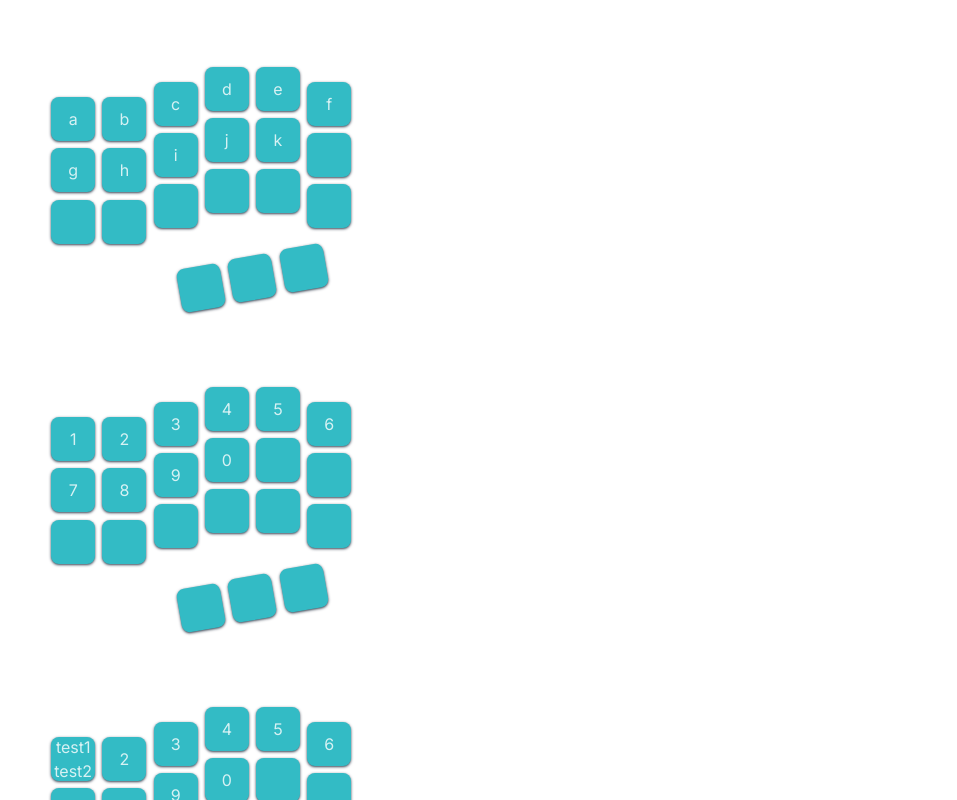
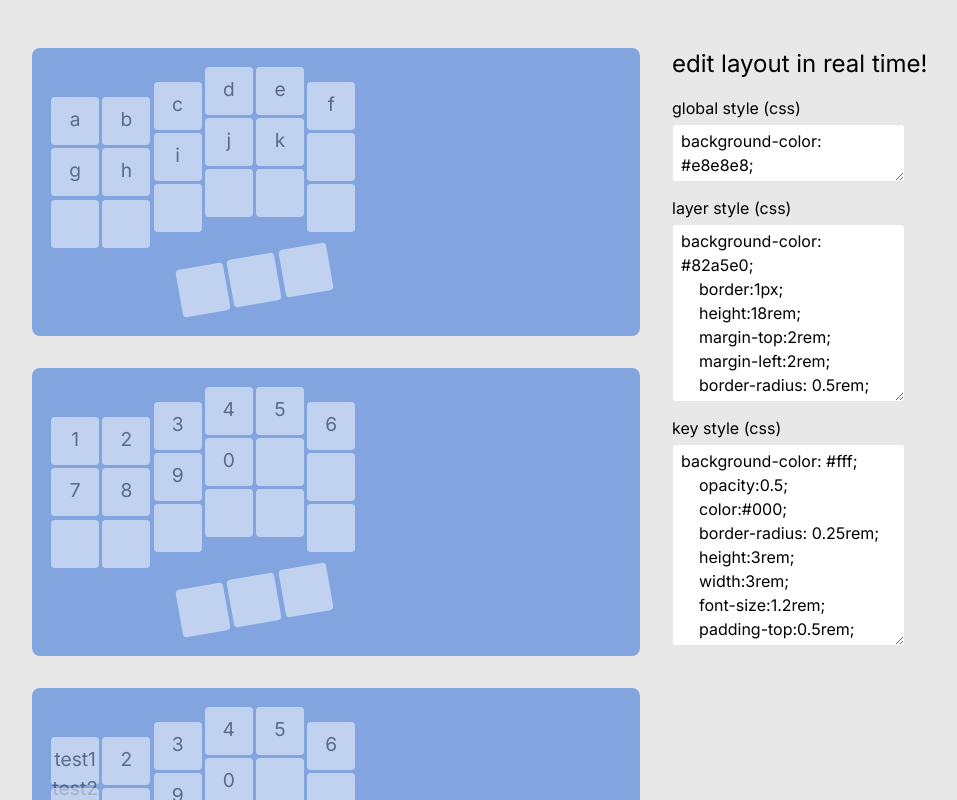
Before and after one commit to jaroslaw-weber/keyfab, a Next.js app: page / in a window 1280 px wide. Shown: the top 800 px of the page, without its empty margins (0-957 px from the left). Built offline with nearby package versions, Linux system fonts and the light colour scheme.

Commit message:
add css editing in real time

```diff
--- /dev/null
+++ b/app/components/KeyboardKey.tsx
@@ -0,0 +1,44 @@
+//next js component:
+
+import { useAtom } from "jotai";
+import { keyCssPropertiesAtom } from "../state";
+
+export default function KeyboardKey(props: {
+  position: Position;
+  style: KeyStyle;
+  label: string;
+  layer: Layer;
+  keyboard: Keyboard;
+}) {
+  const { position, style, label, layer, keyboard } = props;
+
+  const [keyCssProperties]=useAtom(keyCssPropertiesAtom)
+  const { spacingMultiplier } = keyboard;
+  const spacing = layer.order * 20;
+  /*
+  console.log('spacing', spacing);
+  console.log('position', position)
+  console.log('label', label)
+  */
+  const top = (position.y + 1) * spacingMultiplier + spacing + "rem";
+  // console.log('top',top)
+  const left = (position.x + 1) * spacingMultiplier + "rem";
+
+  const rotation = position.rotation ?? 0;
+  const rotate = `rotate(${rotation}deg)`;
+  console.log('keyCssProperties', keyCssProperties)
+  return (
+    <div
+      className=""
+      style={{
+        position: "absolute",
+        top,
+        left,
+        transform: rotate,
+        ...keyCssProperties,
+      }}
+    >
+      <p className={style.pTailwind}> {label}</p>
+    </div>
+  );
+}
--- /dev/null
+++ b/app/components/KeyboardLayer.tsx
@@ -0,0 +1,23 @@
+import { useAtom } from "jotai";
+import KeyboardKey from "./KeyboardKey";
+import { layerCssPropertiesAtom } from "../state";
+
+export default function KeyboardLayer(
+  layer: Layer,
+  keyboard: Keyboard,
+  style: KeyStyle
+): JSX.Element {
+  const [layerCssProperties] = useAtom(layerCssPropertiesAtom);
+  const result: JSX.Element[] = [];
+  for (let i = 0; i < keyboard.positions.length; i++) {
+    const label = layer.legends[i];
+    const position = keyboard.positions[i];
+    result.push(KeyboardKey({ position, style, label, layer, keyboard }));
+  }
+
+  return (
+    <div className="keyboard-layer" style={layerCssProperties}>
+      {result}
+    </div>
+  );
+}
--- /dev/null
+++ b/app/cssUtils.ts
@@ -0,0 +1,16 @@
+
+import { CSSProperties } from "react";
+
+export function parseCssString(cssString: string): CSSProperties {
+  const styleObj = {};
+  const declarations = cssString.split(";");
+
+  for (const declaration of declarations) {
+    const [property, value] = declaration.split(":");
+    if (property && value) {
+      styleObj[property.trim()] = value.trim();
+    }
+  }
+
+  return styleObj;
+}
--- a/app/page.tsx
+++ b/app/page.tsx
@@ -1,62 +1,24 @@
+"use client";
+
 import Image from "next/image";
 import { JsxElement } from "typescript";
 import { piantor } from "./layouts/piantor";
-import { CSSProperties } from "react";
+import React from "react";
+import {
+  globalCssAtom,
+  globalCssPropertiesAtom,
+  globalTailwindAtom,
+  keyCssAtom,
+  keyCssPropertiesAtom,
+  layerCssAtom,
+} from "./state";
+import { useAtom } from "jotai";
+import { parseCssString } from "./cssUtils";
+import KeyboardKey from "./components/KeyboardKey";
+import KeyboardLayer from "./components/KeyboardLayer";
 
-function renderKey(
-  position: Position,
-  style: KeyStyle,
-  label: string,
-  layer: Layer,
-  keyboard:Keyboard
-): JSX.Element {
-  const { spacingMultiplier } = keyboard;
-  const spacing = (layer.order) *20;
 
-  const css = parseCssString(style.css)
-  /*
-  console.log('spacing', spacing);
-  console.log('position', position)
-  console.log('label', label)
-  */
-  const top = ((position.y+1) * (spacingMultiplier) + spacing) + "rem"
- // console.log('top',top)
-  const left = (position.x+1) * spacingMultiplier + "rem"
-
-  const rotation = position.rotation??0
-  const rotate = `rotate(${rotation}deg)`
-  return (
-    <div
-      className={style.tailwind}
-      style={{
-        position: "absolute",
-        top,
-        left,
-        transform: rotate,
-        ...css
-      }}
-    >
-      <p className={style.pTailwind}> {label}</p>
-    </div>
-  );
-}
-
-function renderLayer(
-  layer: Layer,
-  keyboard: Keyboard,
-  style: KeyStyle
-): JSX.Element {
-  const result: JSX.Element[] = [];
-  for (let i = 0; i < keyboard.positions.length; i++) {
-    const label = layer.legends[i];
-    const position = keyboard.positions[i];
-    result.push(renderKey(position, style, label, layer, keyboard));
-  }
-
-  return <div className="">{result}</div>;
-}
 function renderKeyboard(keyboard: Keyboard): JSX.Element {
-
   const layers: Layer[] = [
     {
       name: "base",
@@ -67,7 +29,6 @@ function renderKeyboard(keyboard: Keyboard): JSX.Element {
       name: "symbols",
       legends: ["1", "2", "3", "4", "5", "6", "7", "8", "9", "0"],
       order: 1,
-
     },
     {
       name: "symbols",
@@ -76,46 +37,71 @@ function renderKeyboard(keyboard: Keyboard): JSX.Element {
     },
   ];
   const style: KeyStyle = {
-    tailwind: " flex items-center w-11 h-11 rounded-lg bold shadow shadow-gray-600",
+    tailwind:
+      " flex items-center w-11 h-11 rounded-lg bold shadow shadow-gray-600",
     pTailwind: "mx-auto opacity-80 text-center",
-    css: 'background-color: #33BBC5;color:#fff;font-size:0,9rem',
+    css: "background-color: #33BBC5;color:#fff;font-size:0,9rem",
   };
   const result: JSX.Element[] = [];
   console.log(keyboard.positions.length);
 
   for (const layer of layers) {
-    const rendered = renderLayer(layer, keyboard, style);
+    const rendered = KeyboardLayer(layer, keyboard, style);
     result.push(rendered);
   }
 
-  return <div className="" style={{
+  return (
+    <div className="flex flex-col h-full">
+      {result}
+    </div>
+  );
+}
+export default function Home() {
+  const renderdKeyboard = renderKeyboard(piantor);
+  const [globalCss, setGlobalCss] = useAtom(globalCssAtom);
+  const [layerCss, setLayerCss] = useAtom(layerCssAtom);
+  const [keyCss, setKeyCss] = useAtom(keyCssAtom);
 
+  const textareaClasses = `border rounded px-2 py-1 mt-1 mb-2`
+  const editLayerCssPanel = (
+    <div className="flex flex-col h-full spacing-10 p-8">
+      <div>
+        <p className="text-2xl mb-4">edit layout in real time!</p>
+        <p>global style (css)</p>
+        <textarea
+          className={textareaClasses}
+          onChange={(e) => setGlobalCss(e.target.value)}
+          value={globalCss}
+          rows={2}
+        />
+      </div>
+      <div>
+        <p>layer style (css)</p>
+        <textarea
+          className={textareaClasses}
+          onChange={(e) => setLayerCss(e.target.value)}
+          value={layerCss}
+          rows={7}
+        />
+      </div>
+      <div>
+        <p>key style (css)</p>
+        <textarea
+          className={textareaClasses}
+          onChange={(e) => setKeyCss(e.target.value)}
+          value={keyCss}
+        rows={8}
+        />
+      </div>
+    </div>
+  );
 
-  }}>{result}</div>;
+  const [globalCssProperties] = useAtom(globalCssPropertiesAtom);
+
+  return (
+    <main className={`min-h-screen flex flex-row`} style={globalCssProperties}>
+      <div className="flex-1">{renderdKeyboard}</div>
+      <div className="flex-1">{editLayerCssPanel}</div>
+    </main>
+  );
 }
-
-
-function parseCssString(cssString:string):CSSProperties {
-  const styleObj = {};
-  const declarations = cssString.split(';');
-
-  for (const declaration of declarations) {
-    const [property, value] = declaration.split(':');
-    if (property && value) {
-      styleObj[property.trim()] = value.trim();
-    }
-  }
-
-  return styleObj;
-}
-
-export default function Home() {
-  const pageStyle: PageStyle = {
-    css: `background-color: white;height:200vh`,
-  }
-  const css = parseCssString(pageStyle.css);
-  console.log('css', css);
-  const renderdKeyboard = renderKeyboard(piantor);
-
-  return <main  className="min-h-screen"  style={css}><div className="min-h-screen" style={css}>{renderdKeyboard}</div></main>;
-}
--- /dev/null
+++ b/app/state.ts
@@ -0,0 +1,18 @@
+import { atom, useAtom } from "jotai";
+import { parseCssString } from "./cssUtils";
+import {defaultStyle} from './style'
+
+export const globalCssAtom = atom(defaultStyle.globalCss);
+export const globalCssPropertiesAtom = atom((get) =>
+  parseCssString(get(globalCssAtom))
+);
+
+export const layerCssAtom = atom(defaultStyle.layerCss);
+export const layerCssPropertiesAtom = atom((get) =>
+  parseCssString(get(layerCssAtom))
+);
+
+export const keyCssAtom = atom(defaultStyle.keyCss);
+export const keyCssPropertiesAtom = atom((get) =>
+  parseCssString(get(keyCssAtom))
+);
--- /dev/null
+++ b/app/style.ts
@@ -0,0 +1,47 @@
+interface Style {
+  globalCss: string;
+  layerCss: string;
+  keyCss: string;
+}
+const oceanBlue: Style = {
+  globalCss: `background-color: #e8e8e8;
+	height:300vh;
+	padding-top:1rem;`,
+  layerCss: `background-color: #82a5e0;
+	border:1px;
+	height:18rem;
+	margin-top:2rem;
+	margin-left:2rem;
+	border-radius: 0.5rem;`,
+  keyCss: `background-color: #fff;
+	opacity:0.5;
+	color:#000;
+	border-radius: 0.25rem;
+	height:3rem;
+	width:3rem;
+	font-size:1.2rem;
+	padding-top:0.5rem;`,
+};
+
+const grass: Style = {
+  globalCss: `background-color: #e8e8e8;
+  height:300vh;
+  padding-top:1rem;`,
+  layerCss: `background-color: #c9dead;
+	border:1px;
+	height:18rem;
+	margin-top:2rem;
+	margin-left:2rem;
+	border-radius: 0.5rem;`,
+  keyCss: `background-color: #000;
+	opacity:0.5;
+	color:#fff;
+	border-radius: 0.25rem;
+	height:3rem;
+	width:3rem;
+	font-size:1rem;
+	padding-top:0.8rem;`,
+};
+
+const styles = [ oceanBlue,grass];
+export const defaultStyle = styles[0];
--- a/package.json
+++ b/package.json
@@ -15,6 +15,7 @@
     "autoprefixer": "10.4.15",
     "eslint": "8.49.0",
     "eslint-config-next": "13.4.19",
+    "jotai": "^2.4.2",
     "next": "13.4.19",
     "postcss": "8.4.29",
     "react": "18.2.0",
```
Also changed, not shown: 1 other file (tests, documents, lock files or other folders).
